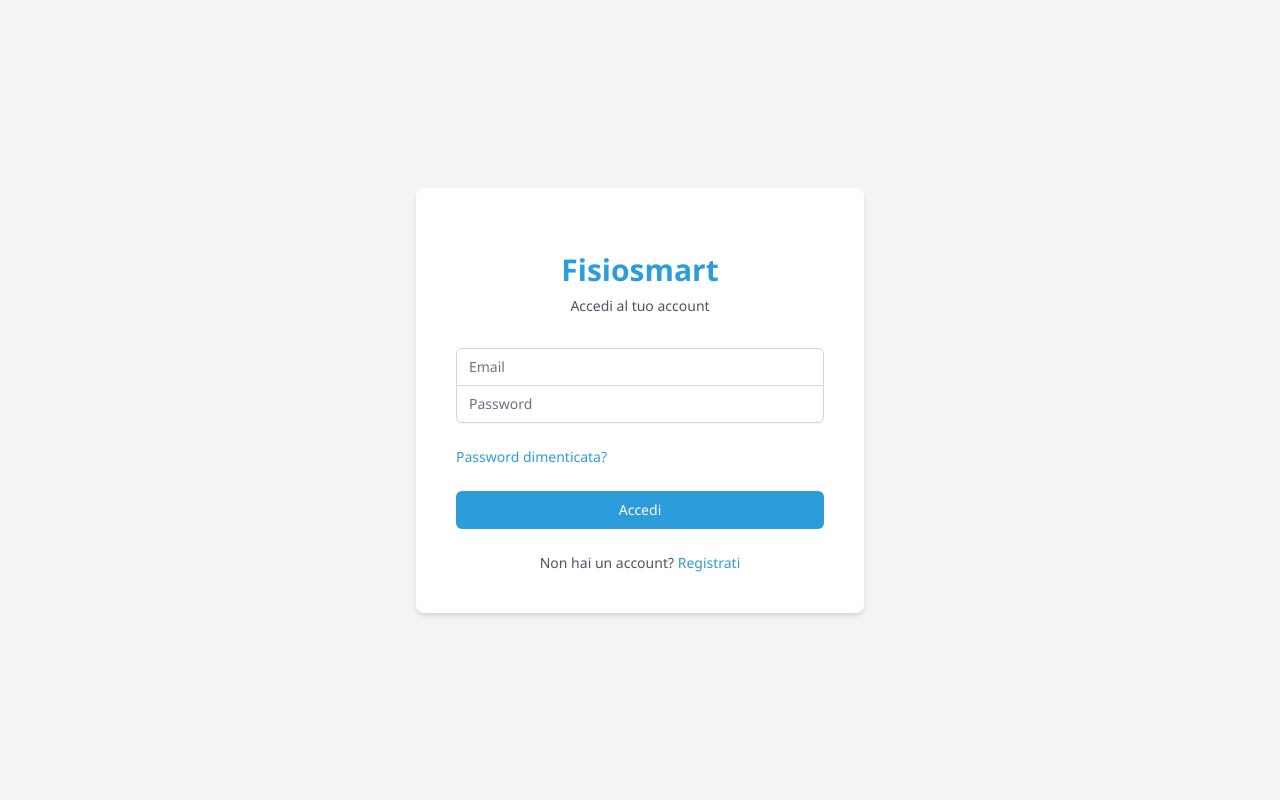
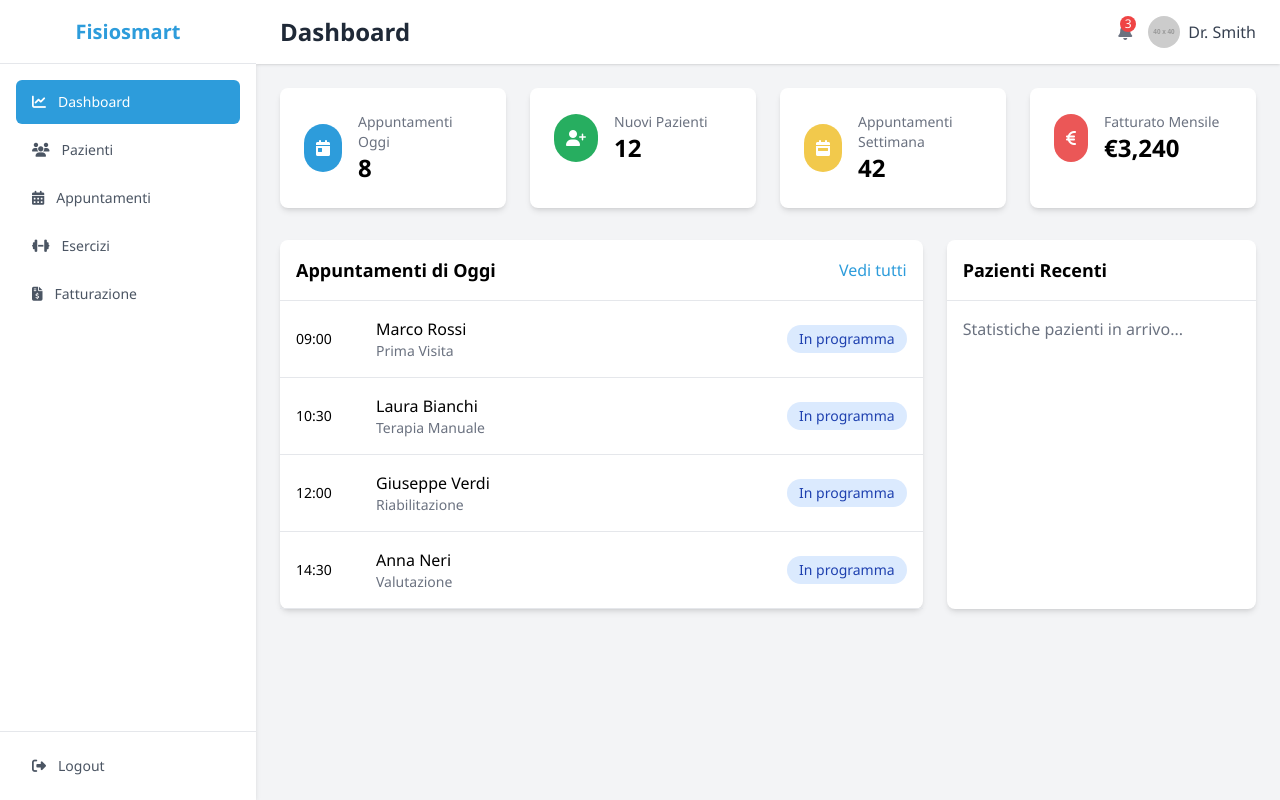
Before and after one commit to ekard1989/fisiosmart-frontend, a React (Create React App) app: page /dashboard in a window 1280 px wide. Before the commit this address led to /login. Built offline with nearby package versions, Linux system fonts and the light colour scheme; no server answers.

Commit message:
Temporarily disable route protection for debugging

```diff
--- a/src/App.js
+++ b/src/App.js
@@ -1,7 +1,6 @@
 import React from 'react';
 import { BrowserRouter, Routes, Route, Navigate } from 'react-router-dom';
 import { AuthProvider } from './context/AuthContext';
-import { ProtectedRoute } from './components/ProtectedRoute';
 import Dashboard from './pages/Dashboard';
 import Patients from './pages/Patients';
 import Appointments from './pages/Appointments';
@@ -23,47 +22,12 @@
           <Route path="/signup" element={<Signup />} />
           <Route path="/subscription" element={<Subscription />} />
 
-          {/* Rotte protette */}
-          <Route
-            path="/dashboard"
-            element={
-              <ProtectedRoute>
-                <Dashboard />
-              </ProtectedRoute>
-            }
-          />
-          <Route
-            path="/patients"
-            element={
-              <ProtectedRoute>
-                <Patients />
-              </ProtectedRoute>
-            }
-          />
-          <Route
-            path="/appointments"
-            element={
-              <ProtectedRoute>
-                <Appointments />
-              </ProtectedRoute>
-            }
-          />
-          <Route
-            path="/exercises"
-            element={
-              <ProtectedRoute>
-                <Exercises />
-              </ProtectedRoute>
-            }
-          />
-          <Route
-            path="/billing"
-            element={
-              <ProtectedRoute>
-                <Billing />
-              </ProtectedRoute>
-            }
-          />
+          {/* Rotte temporaneamente non protette */}
+          <Route path="/dashboard" element={<Dashboard />} />
+          <Route path="/patients" element={<Patients />} />
+          <Route path="/appointments" element={<Appointments />} />
+          <Route path="/exercises" element={<Exercises />} />
+          <Route path="/billing" element={<Billing />} />
 
           {/* Redirect alla homepage */}
           <Route path="/" element={<Navigate to="/dashboard" />} />
--- a/src/pages/Login.jsx
+++ b/src/pages/Login.jsx
@@ -1,24 +1,3 @@
-import React, { useState, useEffect } from 'react';
-import { useNavigate, Link, useLocation } from 'react-router-dom';
-import { useAuth } from '../context/AuthContext';
-
-const Login = () => {
-  const [email, setEmail] = useState('');
-  const [password, setPassword] = useState('');
-  const [error, setError] = useState('');
-  const [loading, setLoading] = useState(false);
-  const { login, user } = useAuth();
-  const navigate = useNavigate();
-  const location = useLocation();
-
-  // Questo effetto monitora lo stato dell'utente e reindirizza se autenticato
-  useEffect(() => {
-    if (user) {
-      console.log("Utente autenticato, reindirizzamento alla dashboard");
-      navigate('/dashboard');
-    }
-  }, [user, navigate]);
-
 const handleSubmit = async (e) => {
   e.preventDefault();
   setError('');
@@ -29,110 +8,16 @@
     const { success, error } = await login(email, password);
     console.log("Risultato login:", { success, error });
 
-      if (!success) {
+    if (success) {
+      // Reindirizza direttamente senza aspettare altri controlli
+      navigate('/dashboard');
+    } else {
       setError(error || 'Si è verificato un errore durante il login');
-        setLoading(false); // Disattiva loading solo in caso di errore
     }
-      // Non impostare loading a false in caso di successo
-      // perché l'useEffect si occuperà del reindirizzamento
-
   } catch (err) {
     console.error("Errore durante il login:", err);
     setError('Si è verificato un errore durante il login');
+  }
+
   setLoading(false);
-    }
 };
-
-  return (
-    <div className="min-h-screen bg-gray-100 flex items-center justify-center py-12 px-4 sm:px-6 lg:px-8">
-      <div className="max-w-md w-full space-y-8 bg-white p-10 rounded-lg shadow-md">
-        <div>
-          <h2 className="mt-6 text-center text-3xl font-extrabold text-primary">Fisiosmart</h2>
-          <p className="mt-2 text-center text-sm text-gray-600">
-            Accedi al tuo account
-          </p>
-        </div>
-
-        {error && (
-          <div className="bg-red-100 border border-red-400 text-red-700 px-4 py-3 rounded relative" role="alert">
-            <span className="block sm:inline">{error}</span>
-          </div>
-        )}
-
-        <form className="mt-8 space-y-6" onSubmit={handleSubmit}>
-          <div className="rounded-md shadow-sm -space-y-px">
-            <div>
-              <label htmlFor="email-address" className="sr-only">Email</label>
-              <input
-                id="email-address"
-                name="email"
-                type="email"
-                autoComplete="email"
-                required
-                className="appearance-none rounded-none relative block w-full px-3 py-2 border border-gray-300 placeholder-gray-500 text-gray-900 rounded-t-md focus:outline-none focus:ring-primary focus:border-primary focus:z-10 sm:text-sm"
-                placeholder="Email"
-                value={email}
-                onChange={(e) => setEmail(e.target.value)}
-                disabled={loading}
-              />
-            </div>
-            <div>
-              <label htmlFor="password" className="sr-only">Password</label>
-              <input
-                id="password"
-                name="password"
-                type="password"
-                autoComplete="current-password"
-                required
-                className="appearance-none rounded-none relative block w-full px-3 py-2 border border-gray-300 placeholder-gray-500 text-gray-900 rounded-b-md focus:outline-none focus:ring-primary focus:border-primary focus:z-10 sm:text-sm"
-                placeholder="Password"
-                value={password}
-                onChange={(e) => setPassword(e.target.value)}
-                disabled={loading}
-              />
-            </div>
-          </div>
-
-          <div className="flex items-center justify-between">
-            <div className="text-sm">
-              <Link to="/forgot-password" className="font-medium text-primary hover:text-primary-dark">
-                Password dimenticata?
-              </Link>
-            </div>
-          </div>
-
-          <div>
-            <button
-              type="submit"
-              disabled={loading}
-              className="group relative w-full flex justify-center py-2 px-4 border border-transparent text-sm font-medium rounded-md text-white bg-primary hover:bg-primary-dark focus:outline-none focus:ring-2 focus:ring-offset-2 focus:ring-primary disabled:opacity-50"
-            >
-              {loading ? (
-                <span className="flex items-center">
-                  <svg className="animate-spin -ml-1 mr-2 h-4 w-4 text-white" xmlns="http://www.w3.org/2000/svg" fill="none" viewBox="0 0 24 24">
-                    <circle className="opacity-25" cx="12" cy="12" r="10" stroke="currentColor" strokeWidth="4"></circle>
-                    <path className="opacity-75" fill="currentColor" d="M4 12a8 8 0 018-8V0C5.373 0 0 5.373 0 12h4zm2 5.291A7.962 7.962 0 014 12H0c0 3.042 1.135 5.824 3 7.938l3-2.647z"></path>
-                  </svg>
-                  Accesso in corso...
-                </span>
-              ) : (
-                'Accedi'
-              )}
-            </button>
-          </div>
-
-          <div className="text-center">
-            <p className="text-sm text-gray-600">
-              Non hai un account?{' '}
-              <Link to="/signup" className="font-medium text-primary hover:text-primary-dark">
-                Registrati
-              </Link>
-            </p>
-          </div>
-        </form>
-      </div>
-    </div>
-  );
-};
-
-export default Login;
```
Lines whose indentation alone changed are shown as unchanged.
